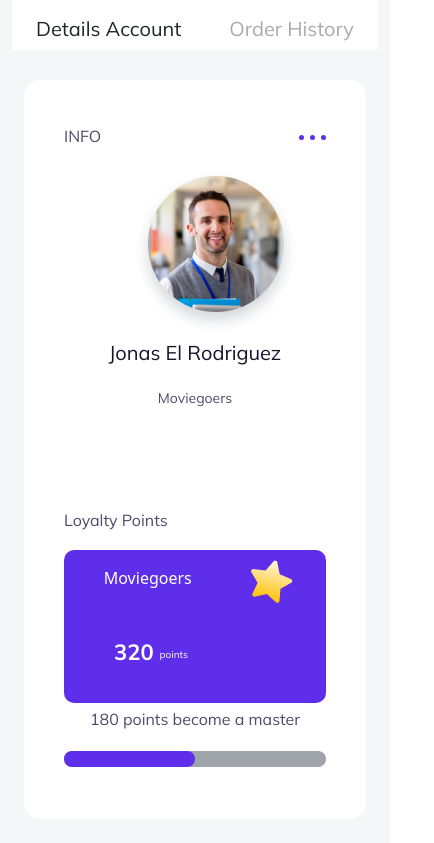
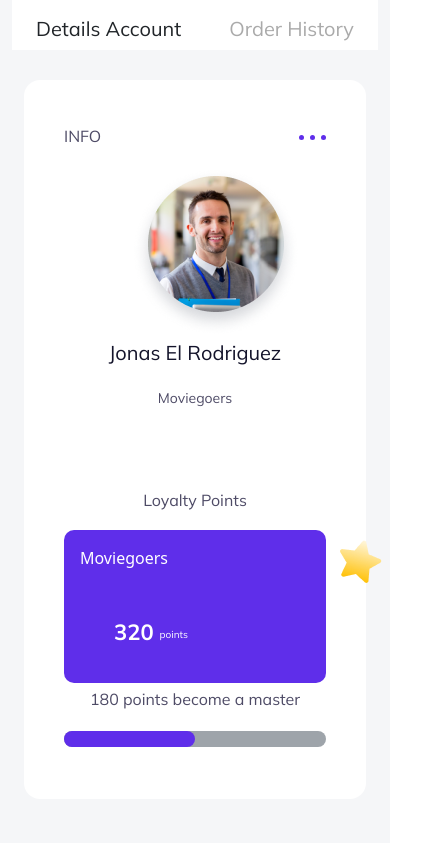
Before and after one commit to rofiq999/golden-tix-nextjs, a Next.js app: page /profile in a window 390 px wide. Shown: the top 843 px of the page, 434 px wide, since content can reach past the window. Built offline with nearby package versions, Linux system fonts and the light colour scheme.

Commit message:
update responsive profile

```diff
--- a/pages/profile/index.js
+++ b/pages/profile/index.js
@@ -4,7 +4,7 @@ import React from 'react'
 import styles from "../../styles/Profile.module.css";
 
 //import image
-import Sidebar from "../../Components/Sidebar_profile/index";
+import Sidebar from "../../Components/Sidebar_Profile/index";
 
 
 
--- a/styles/Profile.module.css
+++ b/styles/Profile.module.css
@@ -137,6 +137,19 @@
   display: none;
 }
 
+@media screen and (max-width: 768px) {
+  .content-right {
+    display: flex;
+    flex-direction: column;
+    padding: 0px 40px 0px 40px;
+    margin: 40px 0px;
+  }
+  .update {
+    margin-left: 0px;
+    width: 100%;
+  }
+}
+
 @media screen and (max-width: 428px) {
   .content-all {
     background: #f5f6f8;
--- a/styles/Sidebar_profile.module.css
+++ b/styles/Sidebar_profile.module.css
@@ -164,6 +164,30 @@ padding-left: 40px; */
   background: #5f2eea;
 }
 
+@media screen and (max-width: 768px) {
+  .content-movie {
+    max-width: fit-content;
+    margin: auto;
+  }
+  .content-two-move {
+    display: flex;
+    justify-content: space-between;
+    gap: 10rem;
+  }
+  .content-right {
+    display: flex;
+    flex-direction: column;
+    margin: 0px 0px;
+    padding: 20px 40px 0px 40px;
+  }
+  .text-loyalty {
+    text-align: center;
+  }
+  .image_jones {
+    margin-left: 232px;
+  }
+}
+
 @media screen and (max-width: 428px) {
   .image_jones {
     margin-left: 68px;
```
